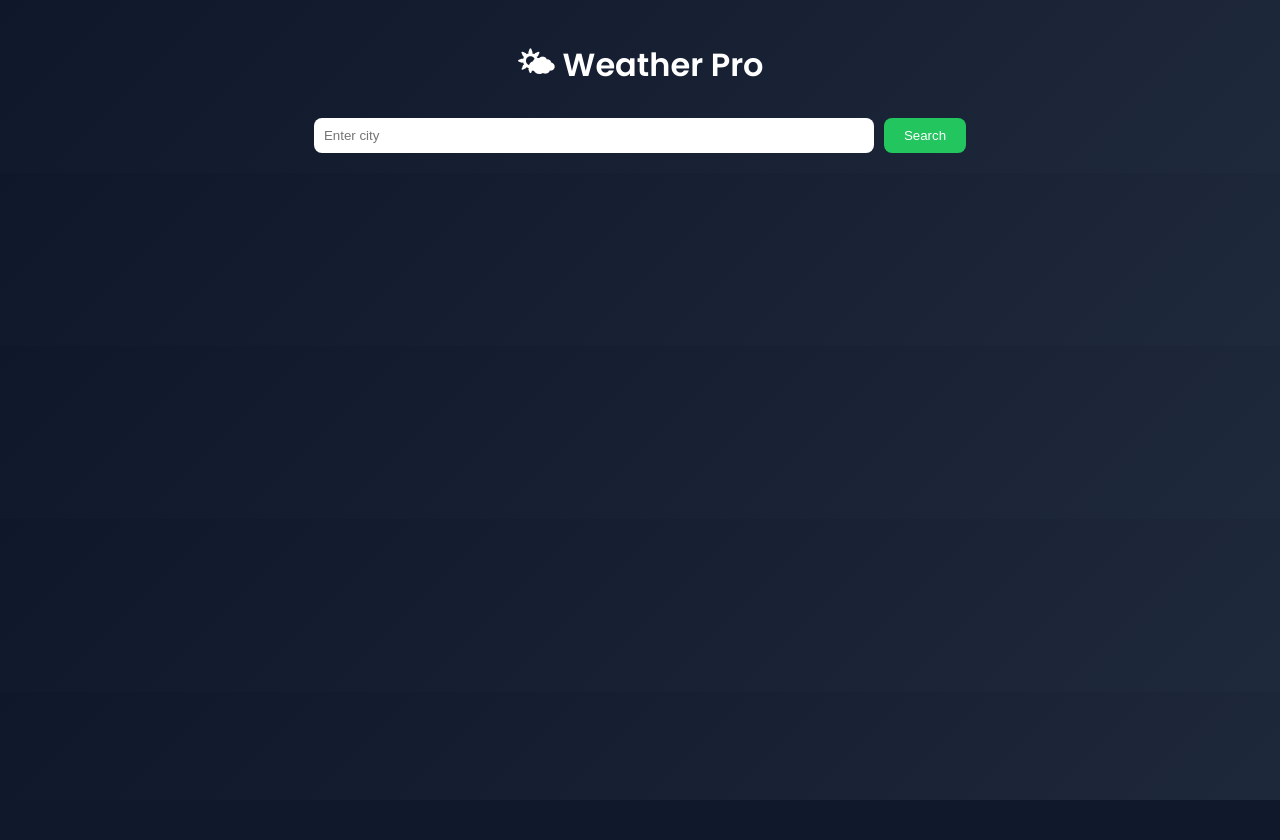
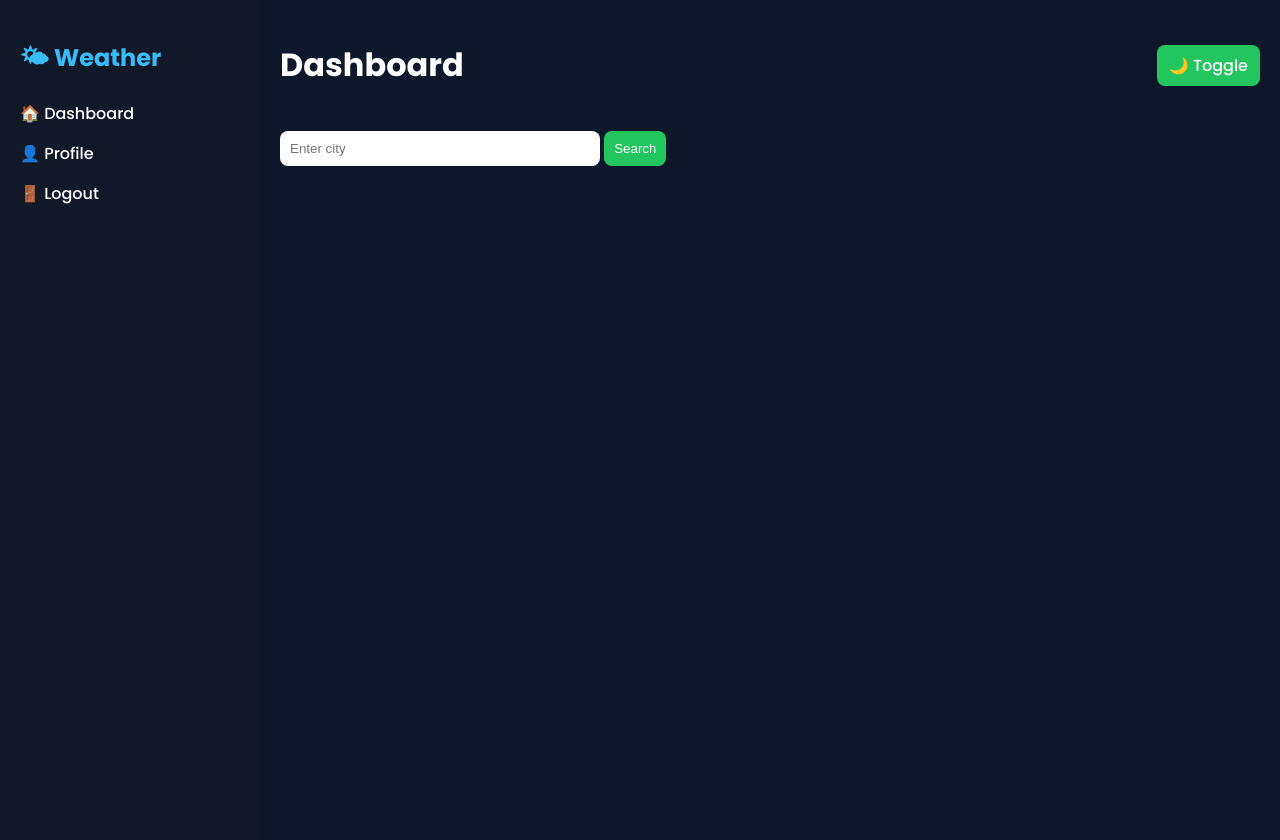
Before and after one commit to ruchitawagh-06/weather-app, a Flask app: page / in a window 1280 px wide. Before the commit the page ends 800 px from the top, so only its background shows below. Run offline with Flask 3, Linux system fonts and the light colour scheme; the visitor is signed in with stand-in values (Sample User, id 1).

Commit message:
index.html

```diff
--- a/templates/index.html
+++ b/templates/index.html
@@ -1,112 +1,183 @@
 <!DOCTYPE html>
-<html>
+<html lang="en">
 <head>
 <meta charset="UTF-8">
 <meta name="viewport" content="width=device-width, initial-scale=1.0">
-<title>Weather Pro</title>
+<title>Weather Dashboard</title>
 
-<link href="https://fonts.googleapis.com/css2?family=Poppins:wght@400;600&display=swap" rel="stylesheet">
+<link href="https://fonts.googleapis.com/css2?family=Poppins:wght@300;500;700&display=swap" rel="stylesheet">
 <script src="https://cdn.jsdelivr.net/npm/chart.js"></script>
 
 <style>
-body {
-    font-family: 'Poppins', sans-serif;
-    margin: 0;
-    background: linear-gradient(135deg,#0f172a,#1e293b);
-    color: white;
+:root {
+    --bg: #0f172a;
+    --card: #1e293b;
+    --text: #ffffff;
 }
 
-.container {
-    max-width: 900px;
-    margin: auto;
+.light {
+    --bg: #f1f5f9;
+    --card: #ffffff;
+    --text: #000000;
+}
+
+body {
+    margin: 0;
+    font-family: 'Poppins', sans-serif;
+    background: var(--bg);
+    color: var(--text);
+    display: flex;
+}
+
+/* Sidebar */
+.sidebar {
+    width: 220px;
+    background: #111827;
+    height: 100vh;
     padding: 20px;
 }
 
-h1 {
-    text-align: center;
+.sidebar h2 {
+    color: #38bdf8;
 }
 
+.sidebar a {
+    display: block;
+    margin: 15px 0;
+    color: white;
+    text-decoration: none;
+}
+
+/* Main */
+.main {
+    flex: 1;
+    padding: 20px;
+}
+
+/* Navbar */
+.navbar {
+    display: flex;
+    justify-content: space-between;
+    align-items: center;
+}
+
+/* Toggle */
+.toggle {
+    cursor: pointer;
+    padding: 8px 12px;
+    background: #22c55e;
+    border-radius: 8px;
+}
+
+/* Search */
 .search {
-    display: flex;
-    justify-content: center;
-    gap: 10px;
+    margin-top: 20px;
 }
 
 input {
     padding: 10px;
+    width: 300px;
     border-radius: 8px;
     border: none;
-    width: 60%;
 }
 
 button {
-    padding: 10px 20px;
+    padding: 10px;
     border-radius: 8px;
     border: none;
     background: #22c55e;
     color: white;
+    cursor: pointer;
 }
 
+/* Cards */
 .card {
-    background: rgba(255,255,255,0.1);
+    background: var(--card);
+    padding: 20px;
     margin-top: 20px;
-    padding: 20px;
     border-radius: 15px;
-    text-align: center;
 }
 
+/* Grid */
+.grid {
+    display: grid;
+    grid-template-columns: repeat(auto-fit, minmax(200px,1fr));
+    gap: 20px;
+}
+
+/* Error */
 .error {
     color: red;
-    text-align: center;
-    margin-top: 10px;
 }
-
-.loader {
-    display: none;
-    text-align: center;
-}
-
 </style>
 </head>
 
 <body>
 
-<div class="container">
+<!-- Sidebar -->
+<div class="sidebar">
+    <h2>🌤 Weather</h2>
+    <a href="/">🏠 Dashboard</a>
+    <a href="/profile">👤 Profile</a>
+    <a href="/logout">🚪 Logout</a>
+</div>
 
-<h1>🌤 Weather Pro</h1>
+<!-- Main -->
+<div class="main">
 
-<form method="POST" onsubmit="load()">
-<div class="search">
-<input name="city" placeholder="Enter city" required>
-<button id="btn">Search</button>
+<div class="navbar">
+    <h1>Dashboard</h1>
+    <div class="toggle" onclick="toggleMode()">🌙 Toggle</div>
 </div>
+
+<!-- Search -->
+<form method="POST" class="search">
+<input name="city" placeholder="Enter city">
+<button>Search</button>
 </form>
 
-<div class="loader" id="loader">Loading...</div>
-
 {% if error %}
-<div class="error">{{ error }}</div>
+<p class="error">{{ error }}</p>
 {% endif %}
 
+<!-- Weather Cards -->
 {% if weather %}
+<div class="grid">
+
+<div class="card">
+<h3>🌡 Temperature</h3>
+<p>{{ weather.temp }} °C</p>
+</div>
+
+<div class="card">
+<h3>💧 Humidity</h3>
+<p>{{ weather.humidity }}%</p>
+</div>
+
+<div class="card">
+<h3>☁ Condition</h3>
+<p>{{ weather.desc }}</p>
+</div>
+
+</div>
+
 <div class="card">
 <h2>{{ weather.city }}</h2>
-<p>🌡 {{ weather.temp }}°C</p>
-<p>💧 {{ weather.humidity }}%</p>
-<p>☁ {{ weather.desc }}</p>
 <p style="color:lightgreen">{{ advice }}</p>
 </div>
 {% endif %}
 
+<!-- Forecast -->
 {% if forecast %}
 <div class="card">
-<h3>Forecast</h3>
+<h3>📅 5-Day Forecast</h3>
 {% for day in forecast %}
 <p>{{ day.temp }}°C - {{ day.desc }}</p>
 {% endfor %}
 </div>
 {% endif %}
 
+<!-- Chart -->
 {% if temps %}
 <div class="card">
 <canvas id="chart"></canvas>
@@ -116,17 +187,21 @@ button {
 </div>
 
 <script>
-function load(){
-document.getElementById("loader").style.display="block";
-document.getElementById("btn").disabled=true;
+function toggleMode(){
+    document.body.classList.toggle("light");
 }
 
+// Chart
 {% if temps %}
-new Chart(document.getElementById("chart"),{
+new Chart(document.getElementById('chart'),{
 type:'line',
 data:{
 labels: {{ labels|tojson }},
-datasets:[{data: {{ temps|tojson }}}]
+datasets:[{
+label:'Temperature',
+data: {{ temps|tojson }},
+borderWidth:2
+}]
 }
 });
 {% endif %}
```
